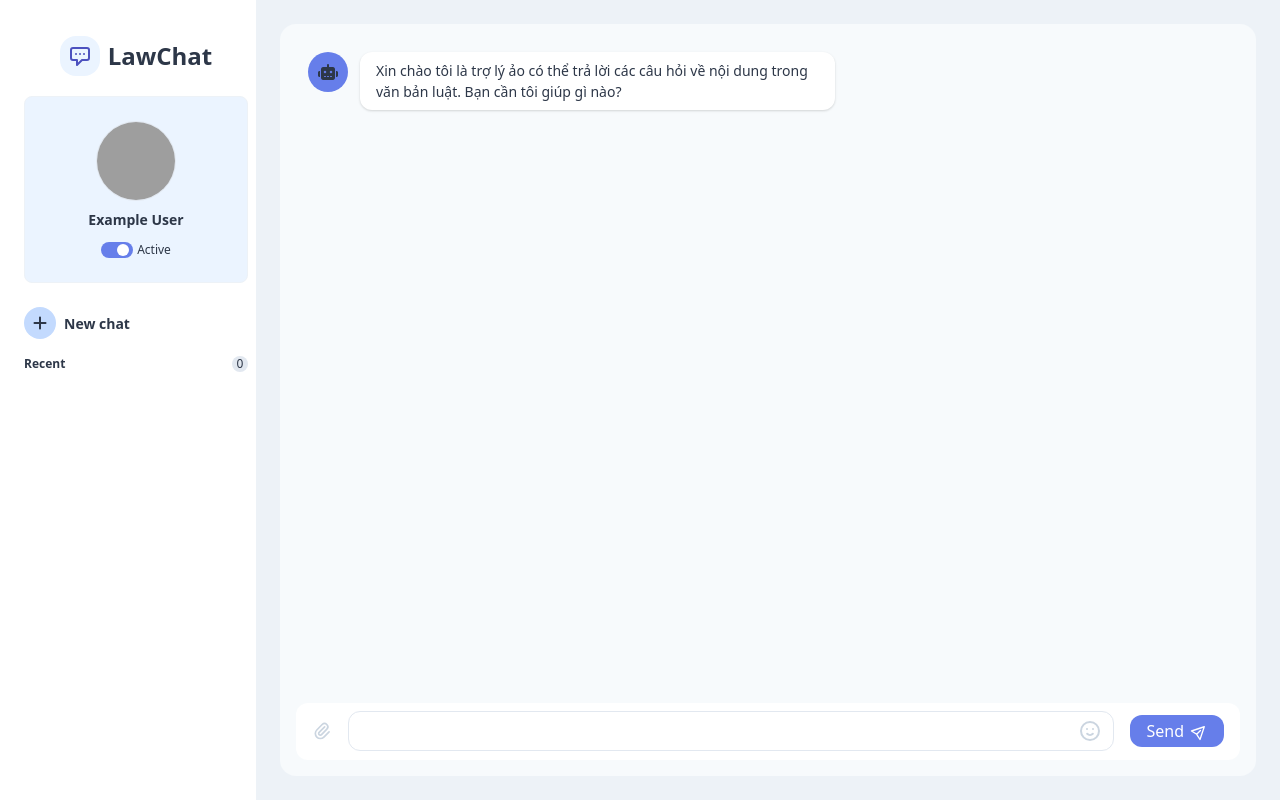
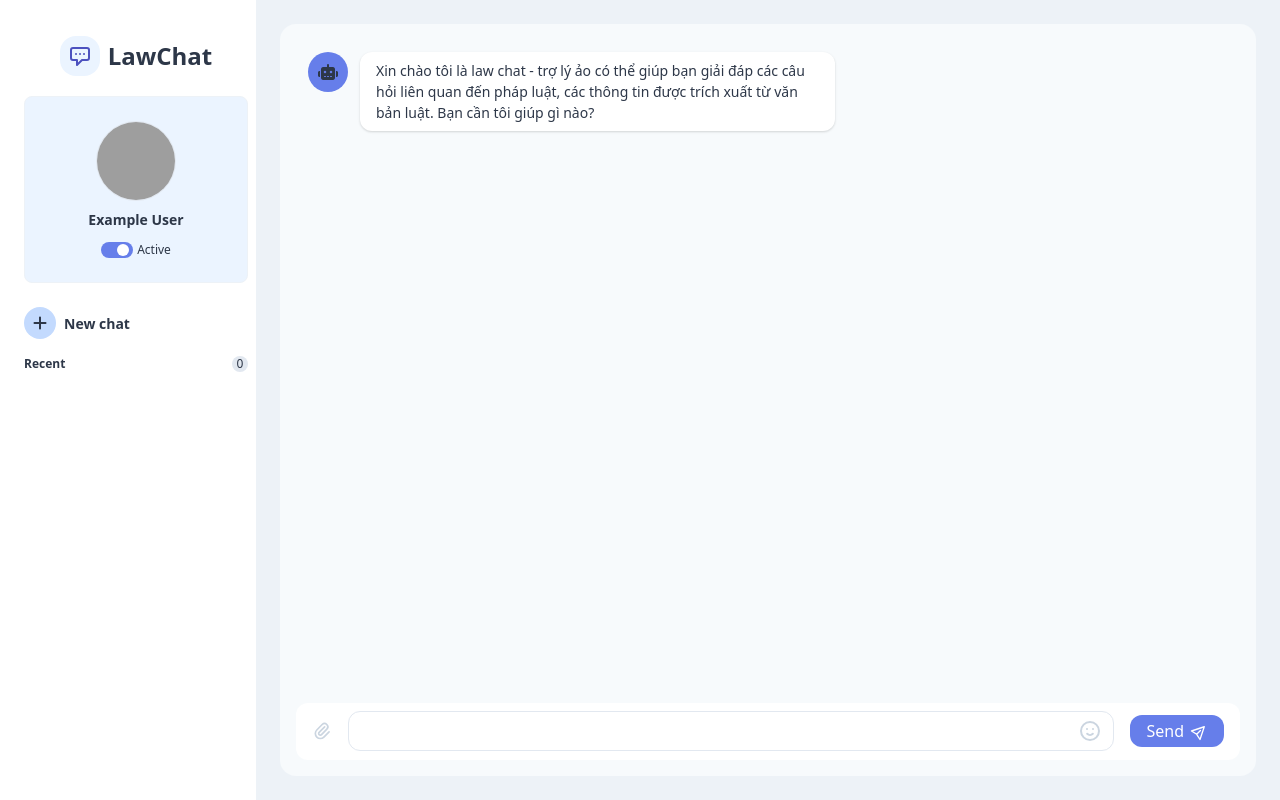
Before and after one commit to duongtrongchi/Legal-advisory-chatbot, a Django app: page /engine/chat_template in a window 1280 px wide. Run offline with Django 4.2, Linux system fonts and the light colour scheme; grey boxes are pictures that could not be loaded.

Commit message:
push thiếu

```diff
--- a/core/engine/templates/engine/component.html
+++ b/core/engine/templates/engine/component.html
@@ -126,11 +126,11 @@
                 class="flex flex-row items-center hover:bg-gray-100 rounded-xl p-2"
                 onclick="resetChat()"
               >
-              <div
-                class="flex items-center justify-center h-8 w-8 bg-indigo-200 rounded-full"
-              >
-                <i class="fa-solid fa-plus"></i>
-              </div>
+                <div
+                  class="flex items-center justify-center h-8 w-8 bg-indigo-200 rounded-full"
+                >
+                  <i class="fa-solid fa-plus"></i>
+                </div>
                 <div class="ml-2 text-sm font-semibold">New chat</div>
               </button>
             </div>
@@ -193,9 +193,10 @@
                         class="relative ml-3 text-sm bg-white py-2 px-4 shadow rounded-xl"
                       >
                         <div>
-                          Xin chào tôi là trợ lý ảo có thể trả lời các câu hỏi
-                          về nội dung trong văn bản luật. Bạn cần tôi giúp gì
-                          nào?
+                          Xin chào tôi là law chat - trợ lý ảo có thể giúp bạn
+                          giải đáp các câu hỏi liên quan đến pháp luật, các
+                          thông tin được trích xuất từ văn bản luật. Bạn cần tôi
+                          giúp gì nào?
                         </div>
                       </div>
                     </div>
```
